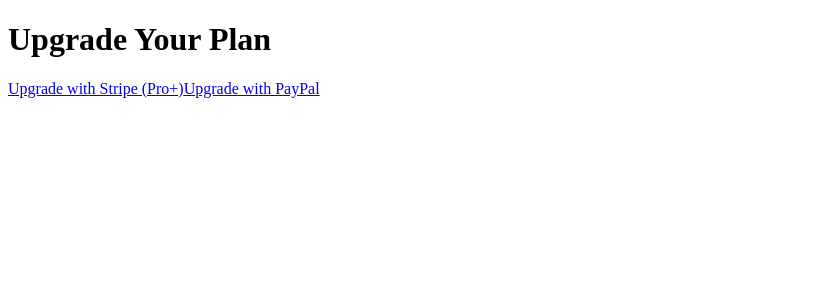
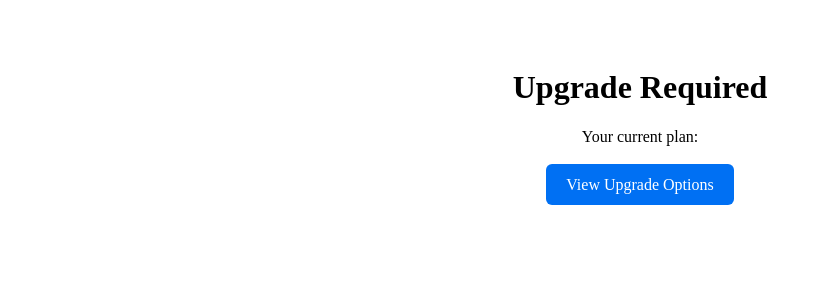
Before and after one commit to nextwaveaisuite/nextforge-proplus, a Next.js app: page /upgrade in a window 1280 px wide. Shown: the top 300 px of the page, without its empty margins (0-821 px from the left). Built offline with nearby package versions, Linux system fonts and the light colour scheme.

Commit message:
page.tsx

```diff
--- a/src/app/upgrade/page.tsx
+++ b/src/app/upgrade/page.tsx
@@ -1,21 +1,27 @@
+"use client";
+
+import { useAuth } from "@/app/context/AuthContext";
+
 export default function UpgradePage() {
+  const { user } = useAuth();
+
   return (
-    <div className="p-10 max-w-xl mx-auto">
-      <h1 className="text-3xl font-bold mb-6">Upgrade Your Plan</h1>
+    <div style={{ padding: "40px", textAlign: "center" }}>
+      <h1>Upgrade Required</h1>
+      <p>Your current plan: <strong>{user?.plan}</strong></p>
 
-      <div className="space-y-6">
+      <div style={{ marginTop: "30px" }}>
         <a
-          href="YOUR_STRIPE_LINK_HERE"
-          className="block p-6 bg-blue-600 text-white rounded-lg text-center"
+          href="/pricing"
+          style={{
+            padding: "12px 20px",
+            background: "#0070f3",
+            color: "white",
+            textDecoration: "none",
+            borderRadius: "6px",
+          }}
         >
-          Upgrade with Stripe (Pro+)
-        </a>
-
-        <a
-          href="https://www.paypal.com/paypalme/nextwaveaisuite"
-          className="block p-6 bg-yellow-500 text-black rounded-lg text-center"
-        >
-          Upgrade with PayPal
+          View Upgrade Options
         </a>
       </div>
     </div>
```
